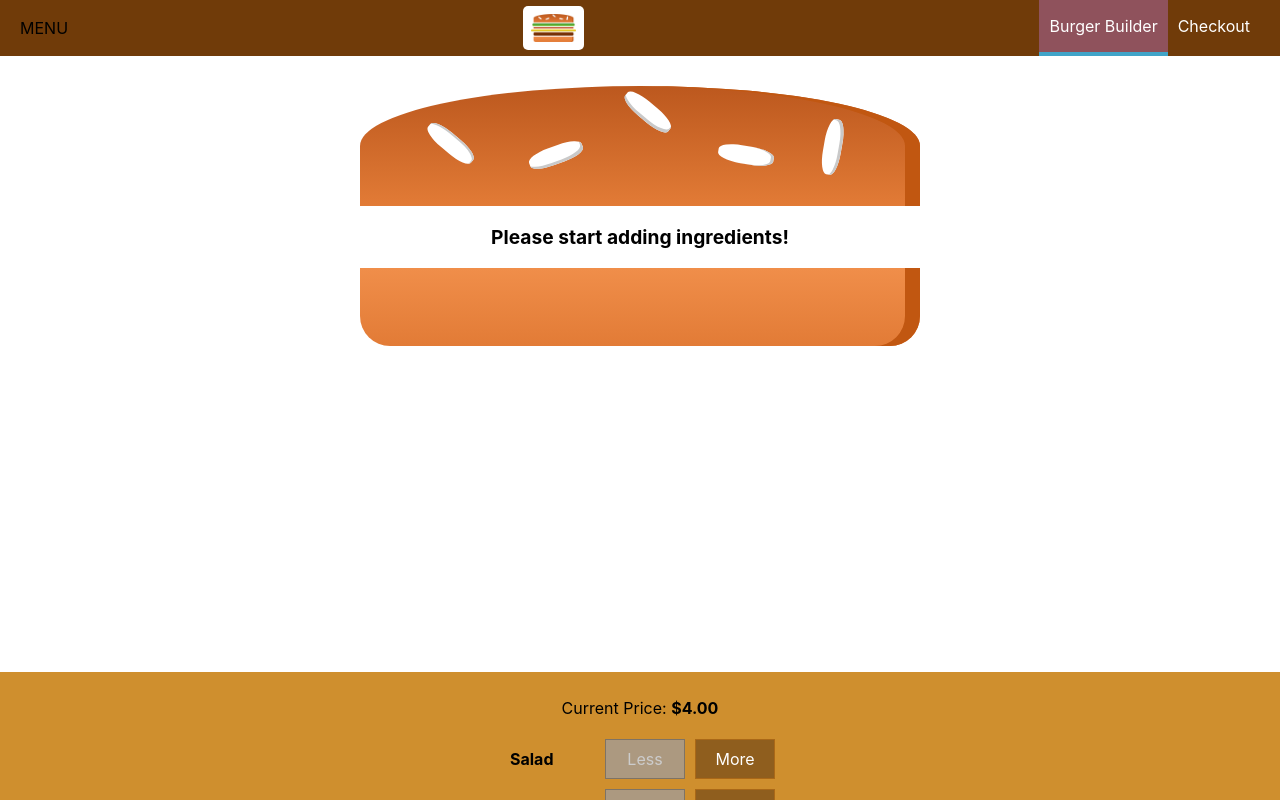
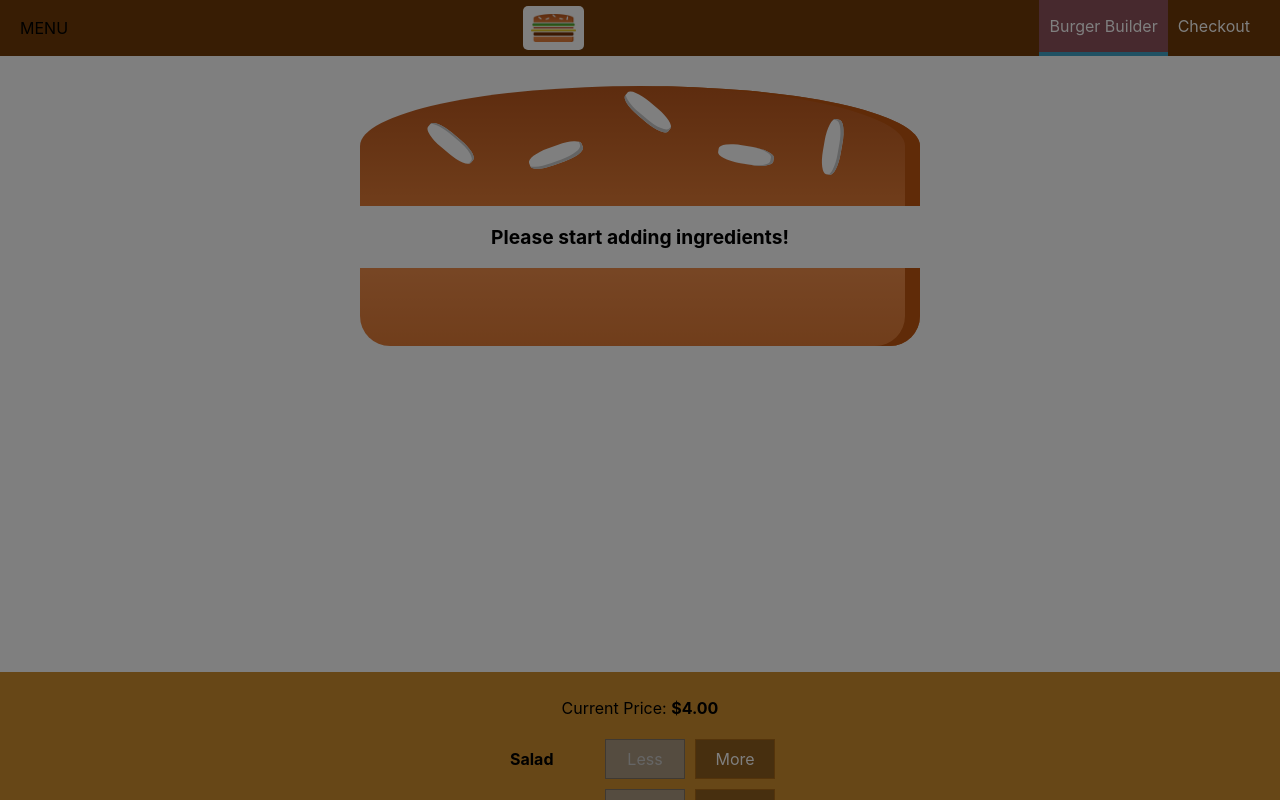
Before and after one commit to Rawgher/react_burger_app, a React app: page / in a window 1280 px wide. Shown: the top 800 px of the page. Built offline with nearby package versions, Linux system fonts and the light colour scheme.

Commit message:
working on side drawer

```diff
--- a/src/components/Layout/Layout.js
+++ b/src/components/Layout/Layout.js
@@ -1,15 +1,36 @@
-import React from "react";
+import React, { Component } from "react";
 import Aux from "../../hoc/Auxiliary";
 import SideDrawer from "../Navigation/SideDrawer/SideDrawer";
 import Toolbar from "../Navigation/Toolbar/Toolbar";
 import classes from "./Layout.module.css";
 
-const Layout = props => (
-  <Aux>
-    <Toolbar />
-    <SideDrawer />
-    <main className={classes.Content}>{props.children}</main>
-  </Aux>
-);
+class Layout extends Component {
+  state = {
+    showSideDrawer: true
+  };
+
+  sideDrawerClosedHandler = () => {
+    this.setState({ showSideDrawer: false });
+  };
+
+  sideDrawerToggleHandler = () => {
+    this.setState(prevState => {
+      return { showSideDrawer: !prevState.showSideDrawer };
+    });
+  };
+
+  render() {
+    return (
+      <Aux>
+        <Toolbar drawerToggleClicked={this.sideDrawerToggleHandler} />
+        <SideDrawer
+          open={this.state.showSideDrawer}
+          closed={this.sideDrawerClosedHandler}
+        />
+        <main className={classes.Content}>{this.props.children}</main>
+      </Aux>
+    );
+  }
+}
 
 export default Layout;
--- /dev/null
+++ b/src/components/Navigation/SideDrawer/DrawerToggle/DrawerToggle.js
@@ -0,0 +1,5 @@
+import React from "react";
+
+const drawerToggle = props => <div onClick={props.clicked}>MENU</div>;
+
+export default drawerToggle;
--- a/src/components/Navigation/SideDrawer/SideDrawer.js
+++ b/src/components/Navigation/SideDrawer/SideDrawer.js
@@ -1,11 +1,20 @@
 import React from "react";
+import Aux from "../../../hoc/Auxiliary";
 import Logo from "../../Logo/Logo";
+import Backdrop from "../../UI/Backdrop/Backdrop";
 import NavigationItems from "../NavigationItems/NavigationItems";
 import classes from "./SideDrawer.module.css";
 
 const sideDrawer = props => {
+  let attachedClasses = [classes.SideDrawer, classes.Close];
+  if (props.open) {
+    attachedClasses = [classes.SideDrawer, classes.Open];
+  }
+
   return (
-    <div className={classes.SideDrawer}>
+    <Aux>
+      <Backdrop show={props.open} clicked={props.closed} />
+      <div className={attachedClasses.join(" ")}>
         <div className={classes.Logo}>
           <Logo />
         </div>
@@ -13,6 +22,7 @@
           <NavigationItems />
         </nav>
       </div>
+    </Aux>
   );
 };
 
--- a/src/components/Navigation/Toolbar/Toolbar.js
+++ b/src/components/Navigation/Toolbar/Toolbar.js
@@ -1,11 +1,12 @@
 import React from "react";
 import Logo from "../../Logo/Logo";
 import NavigationItems from "../NavigationItems/NavigationItems";
+import DrawerToggle from "../SideDrawer/DrawerToggle/DrawerToggle";
 import classes from "./Toolbar.module.css";
 
 const toolbar = props => (
   <header className={classes.Toolbar}>
-    <div>MENU</div>
+    <DrawerToggle clicked={props.drawerToggleClicked} />
     <div className={classes.Logo}>
       <Logo />
     </div>
```
Lines whose indentation alone changed are shown as unchanged.
